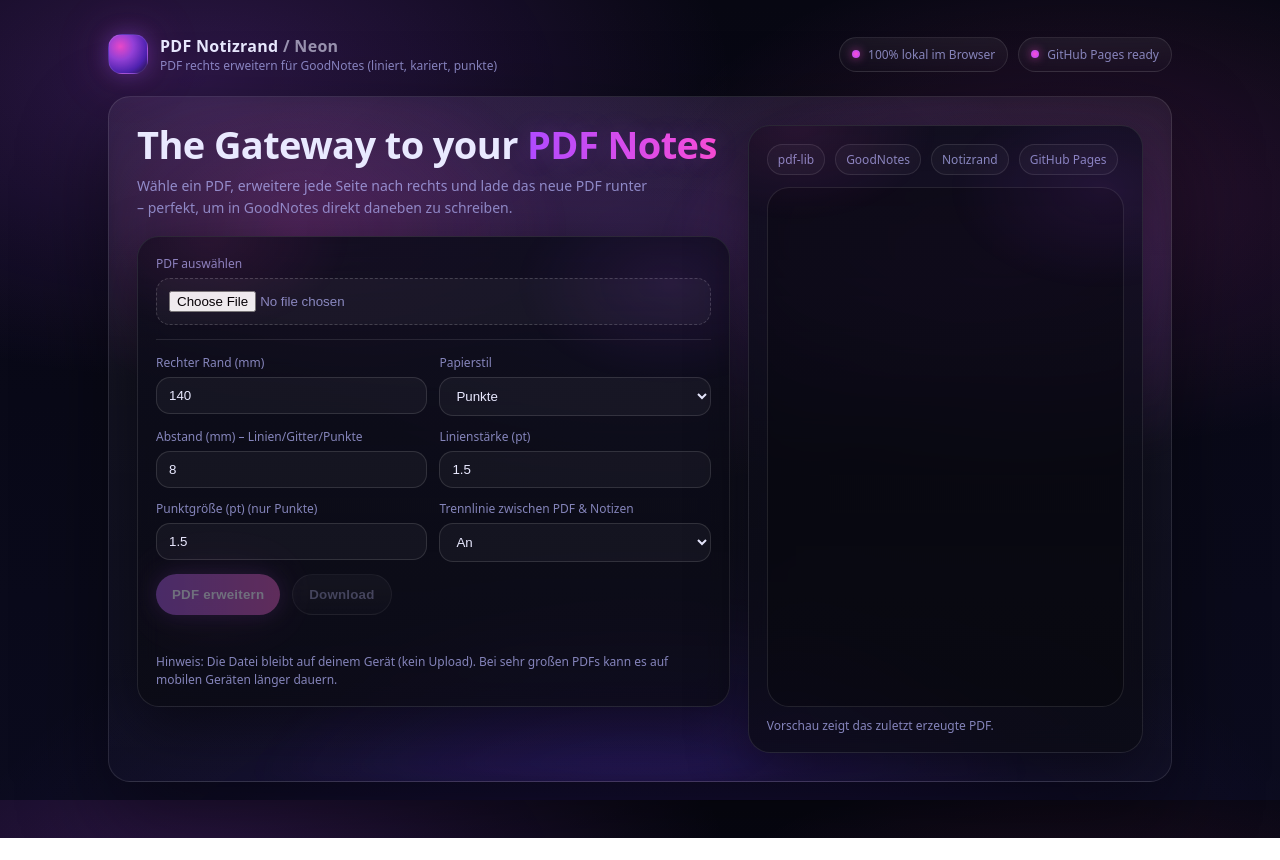
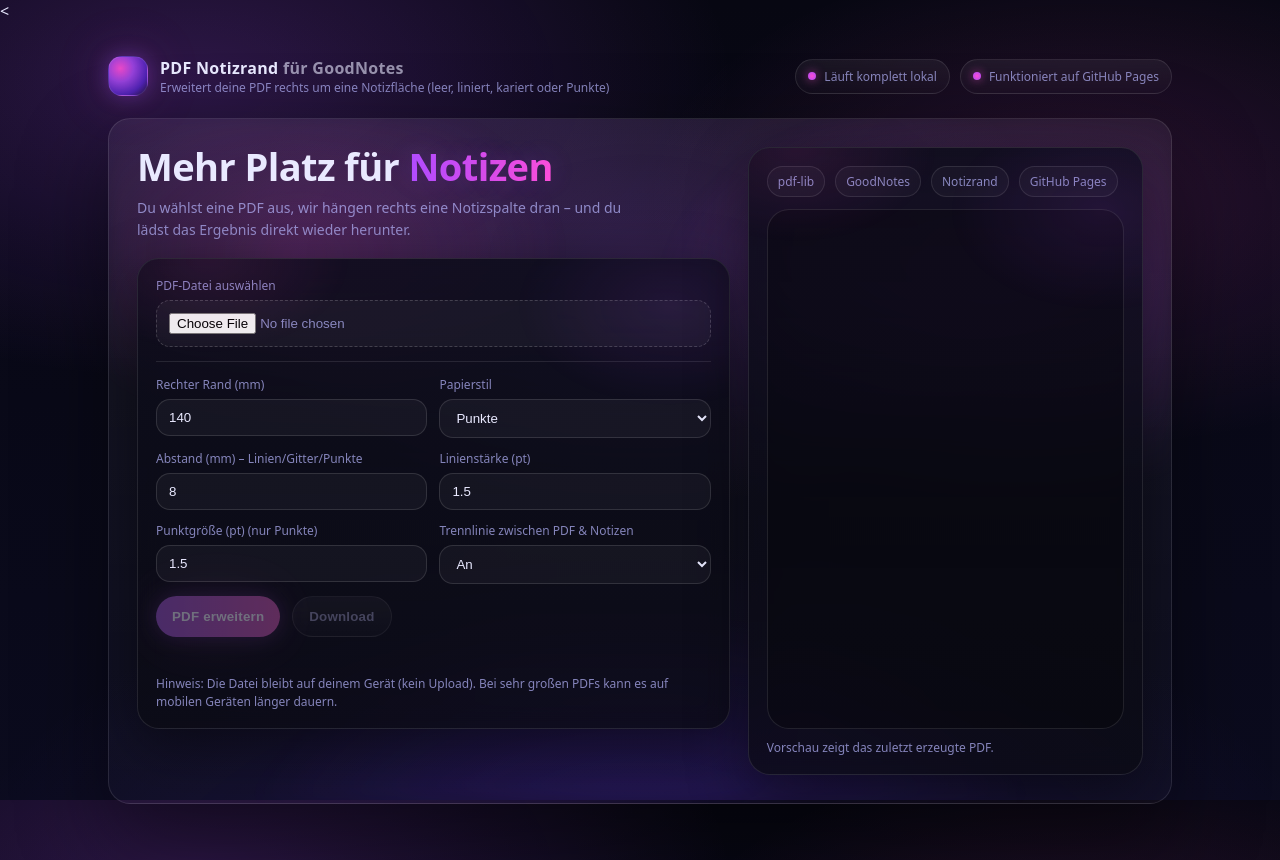
Before and after one commit to ErikDevelopment/pdf-editor, a plain HTML site: page index.html in a window 1280 px wide. Before the commit the page ends 838 px from the top, so only its background shows below. Drawn offline with Linux system fonts and the light colour scheme; a script that the page names is missing.

Commit message:
Update title and text for GoodNotes PDF tool

```diff
--- a/index.html
+++ b/index.html
@@ -3,7 +3,7 @@
 <head>
   <meta charset="utf-8" />
   <meta name="viewport" content="width=device-width,initial-scale=1" />
-  <title>PDF Notizrand – Neon</title>
+  <<title>PDF Notizrand für GoodNotes</title>
 
   <!-- pdf-lib (Client-side PDF bearbeiten) -->
   <script src="https://unpkg.com/pdf-lib@1.17.1/dist/pdf-lib.min.js"></script>
@@ -287,27 +287,27 @@
       <div class="brand">
         <div class="logo"></div>
         <div>
-          <h1>PDF Notizrand <span style="opacity:.6">/ Neon</span></h1>
-          <p>PDF rechts erweitern für GoodNotes (liniert, kariert, punkte)</p>
+          <h1>PDF Notizrand <span style="opacity:.6">für GoodNotes</span></h1>
+          <p>Erweitert deine PDF rechts um eine Notizfläche (leer, liniert, kariert oder Punkte)</p>
         </div>
       </div>
       <div class="pillbar">
-        <div class="pill"><span class="dot"></span> 100% lokal im Browser</div>
-        <div class="pill"><span class="dot"></span> GitHub Pages ready</div>
+        <div class="pill"><span class="dot"></span> Läuft komplett lokal</div>
+        <div class="pill"><span class="dot"></span> Funktioniert auf GitHub Pages</div>
       </div>
     </header>
 
     <section class="hero">
       <div class="hero-inner">
         <div>
-          <h2 class="title">The Gateway to your <span class="accent">PDF Notes</span></h2>
+          <h2 class="title">Mehr Platz für <span class="accent">Notizen</span></h2>
           <p class="subtitle">
-            Wähle ein PDF, erweitere jede Seite nach rechts und lade das neue PDF runter – perfekt, um in GoodNotes direkt daneben zu schreiben.
+            Du wählst eine PDF aus, wir hängen rechts eine Notizspalte dran – und du lädst das Ergebnis direkt wieder herunter.
           </p>
 
           <div class="card">
             <div class="card-inner">
-              <label>PDF auswählen</label>
+              <label>PDF-Datei auswählen</label>
               <input id="file" type="file" accept="application/pdf" />
 
               <div class="divider"></div>
```
